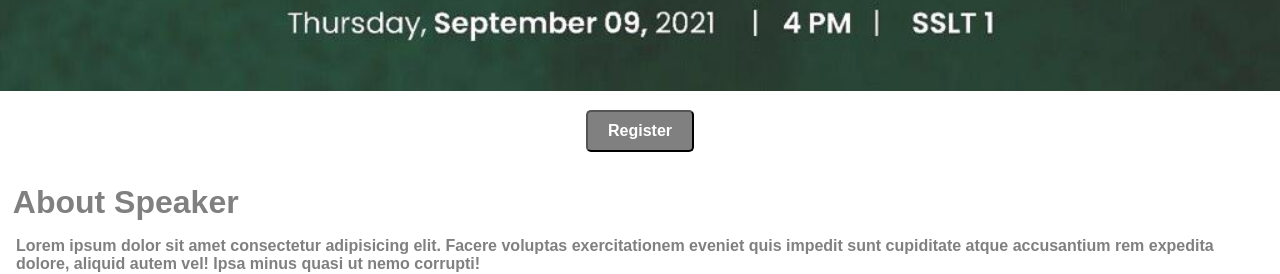
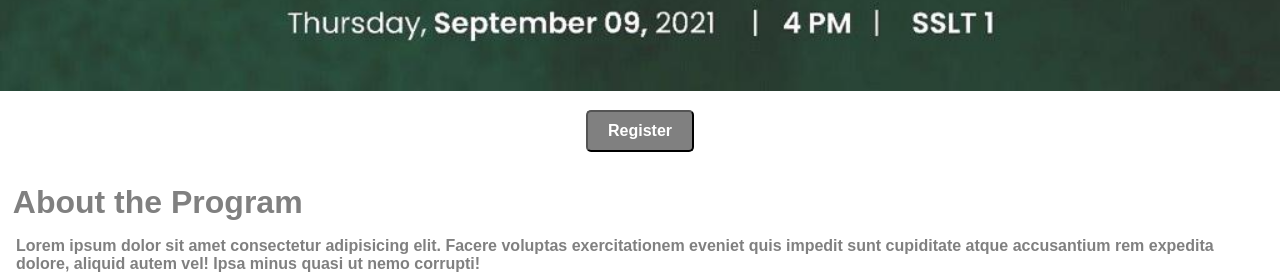
Before and after one commit to kylead10/beyond-politics, a React (Create React App) app: page / in a window 1280 px wide. Shown: the part 2613-2887 px from the top of the page. Built offline with nearby package versions, Linux system fonts and the light colour scheme.

Commit message:
change of head

```diff
--- a/src/components/about/About.js
+++ b/src/components/about/About.js
@@ -54,7 +54,7 @@ const About = () => {
           <CenteredContainer>
             <Register>Register</Register>
           </CenteredContainer>
-          <Head>About Speaker</Head>
+          <Head>About the Program</Head>
 
           <Info>
             Lorem ipsum dolor sit amet consectetur adipisicing elit. Facere
```
